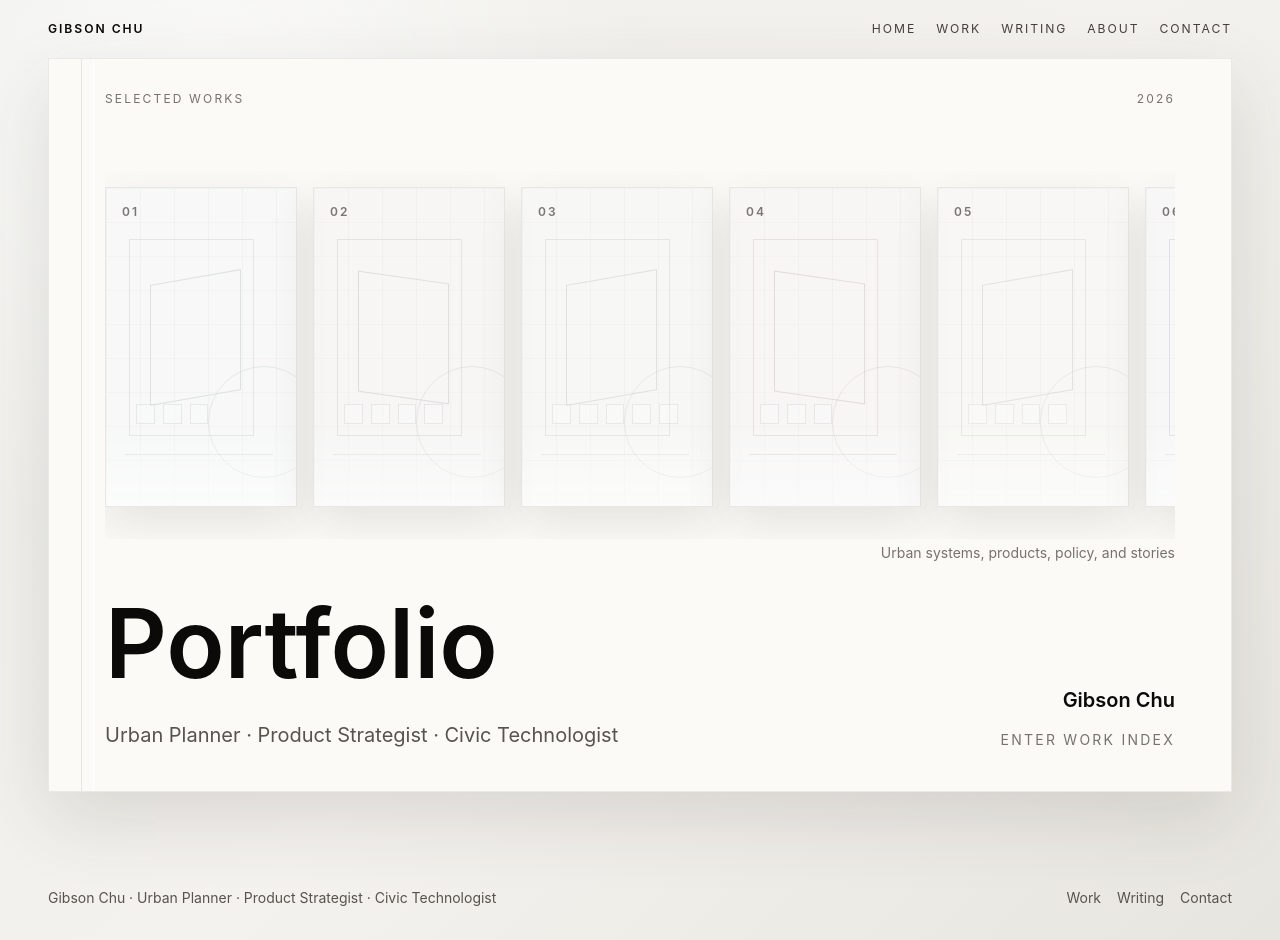
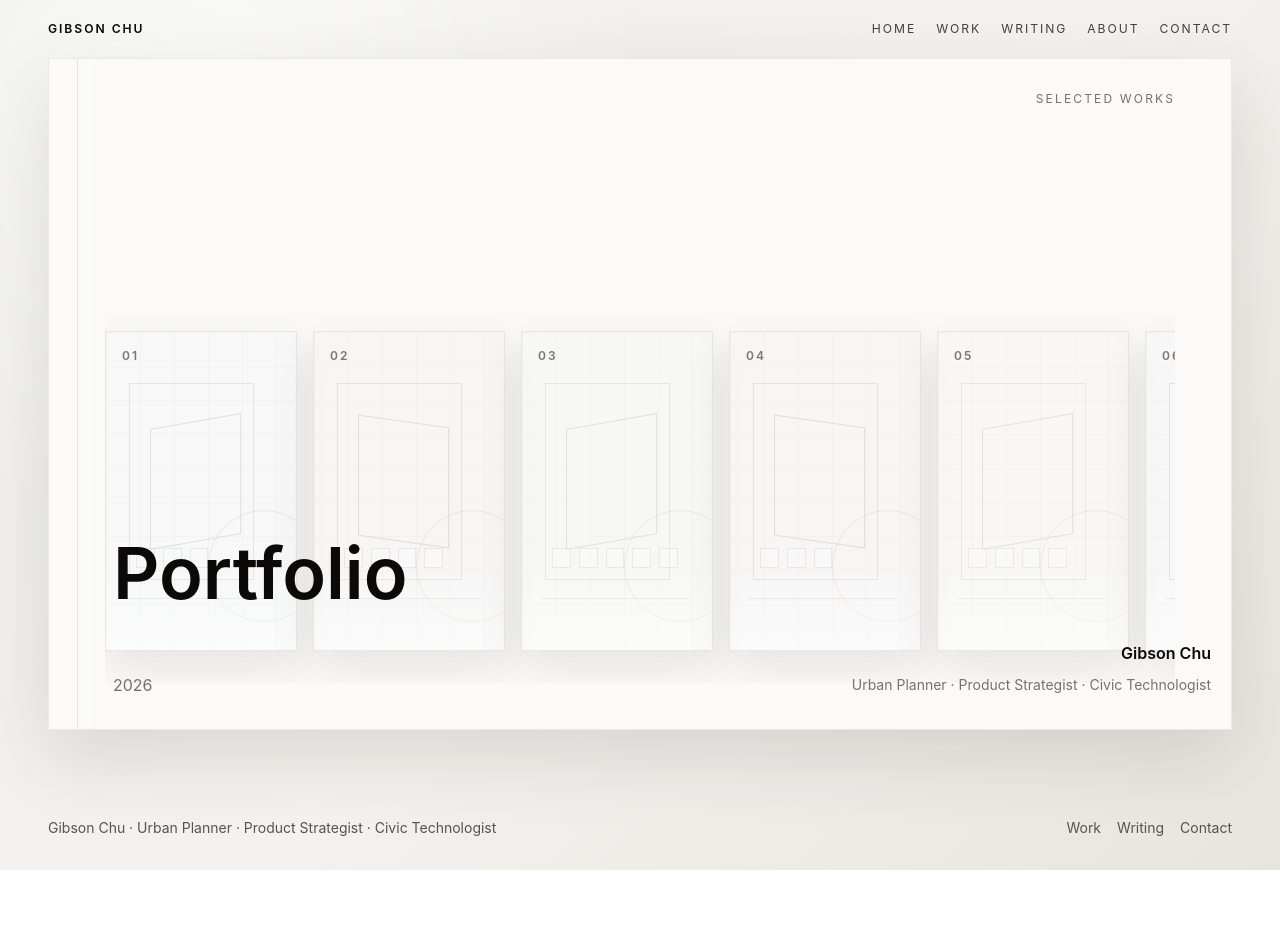
Before and after one commit to gibsonchu/portfolio-2026, a Next.js app: page / in a window 1280 px wide. After the commit the page ends 870 px from the top, so only its background shows below. Built offline with nearby package versions, Linux system fonts and the light colour scheme.

Commit message:
Make portfolio cover more minimal

```diff
--- a/app/page.tsx
+++ b/app/page.tsx
@@ -1,40 +1,33 @@
-import Link from "next/link";
 import { ProjectGrid } from "@/components/ProjectGrid";
 import { projects } from "@/data/projects";
 
 export default function Home() {
   return (
-    <main className="mx-auto w-full max-w-7xl px-5 pb-12 sm:px-8 lg:px-12">
-      <section className="portfolio-shell relative flex min-h-[calc(100vh-8rem)] flex-col overflow-hidden border border-stone-200/80 bg-[var(--paper-soft)] px-5 py-8 sm:px-10 lg:px-14">
-        <div className="absolute bottom-0 left-8 top-0 w-px bg-stone-200" />
-        <div className="absolute bottom-0 left-11 top-0 w-px bg-white" />
+    <main className="mx-auto w-full max-w-[92rem] px-4 pb-10 sm:px-8 lg:px-12">
+      <section className="portfolio-shell relative min-h-[calc(100vh-8rem)] overflow-hidden border border-stone-200/80 bg-[var(--paper-soft)] px-5 py-8 sm:px-10 lg:px-14">
+        <div className="absolute bottom-0 left-7 top-0 w-px bg-stone-200" />
+        <div className="absolute bottom-0 left-10 top-0 w-px bg-white" />
 
-        <div className="relative flex justify-between gap-6 text-xs uppercase tracking-[0.18em] text-stone-500">
+        <div className="relative flex justify-end text-xs uppercase tracking-[0.18em] text-stone-500">
           <p>Selected works</p>
-          <p>2026</p>
         </div>
 
-        <div className="relative order-2 mt-8 md:order-none md:mt-12 lg:mt-16">
+        <div className="relative mt-24 md:mt-[22vh] lg:mt-[26vh]">
           <ProjectGrid projects={projects} featured />
-          <div className="mt-1 flex justify-end text-sm text-stone-500">
-            <p>Urban systems, products, policy, and stories</p>
-          </div>
         </div>
 
-        <div className="relative order-1 mt-14 grid items-end gap-8 pb-2 md:order-none md:mt-8 md:grid-cols-[1fr_auto]">
+        <div className="absolute bottom-6 left-10 right-5 grid items-end gap-6 sm:bottom-8 sm:left-16 md:grid-cols-[1fr_auto]">
           <div>
-            <h1 className="text-6xl font-semibold leading-none text-stone-950 sm:text-7xl md:text-8xl">
+            <h1 className="text-5xl font-semibold leading-none text-stone-950 sm:text-6xl md:text-7xl">
               Portfolio
             </h1>
-            <p className="mt-7 max-w-2xl text-xl leading-8 text-stone-600">
+            <p className="mt-12 text-base text-stone-500 sm:mt-16">2026</p>
+          </div>
+          <div className="text-left md:text-right">
+            <p className="text-base font-semibold text-stone-950">Gibson Chu</p>
+            <p className="mt-2 max-w-xs text-sm leading-6 text-stone-500 md:max-w-sm">
               Urban Planner · Product Strategist · Civic Technologist
             </p>
-          </div>
-          <div className="text-left md:text-right">
-            <p className="text-xl font-semibold text-stone-950">Gibson Chu</p>
-            <Link href="/work" className="mt-4 inline-block text-sm uppercase tracking-[0.16em] text-stone-500 hover:text-stone-950">
-              Enter work index
-            </Link>
           </div>
         </div>
       </section>
```
